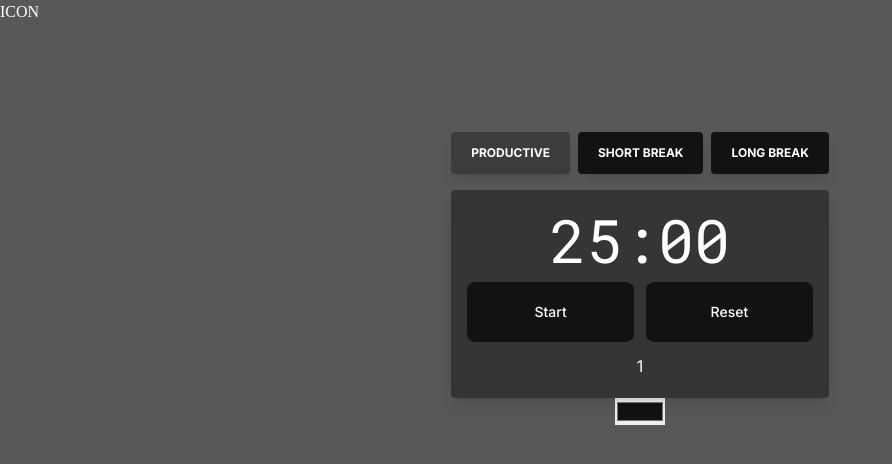
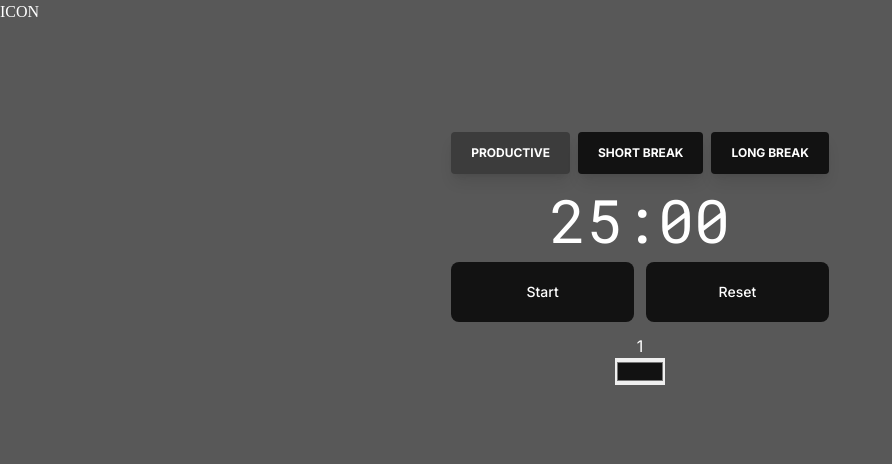
Before and after one commit to Devon-McGrath-github/dorodoro, a Next.js app: page / in a window 1280 px wide. Shown: the top 464 px of the page, without its empty margins (0-892 px from the left). Built offline with nearby package versions, Linux system fonts and the light colour scheme.

Commit message:
Adjust Tabs styling, eleminate unneccessary divs/styles

```diff
--- a/components/Tabs/Tab.tsx
+++ b/components/Tabs/Tab.tsx
@@ -17,7 +17,7 @@ const Tab = ({ tabName, timerType }: TabProps) => {
 		<li className='flex-auto text-center'>
 			<a
 				className={
-					'text-xs font-bold uppercase px-5 py-3 shadow-lg rounded block leading-normal bg-skin-primary border-none hover:bg-opacity-50 focus:ring-gray-200 ' +
+					'text-xs cursor-pointer font-bold uppercase px-5 py-3 shadow-lg rounded block leading-normal bg-skin-primary border-none hover:bg-opacity-50 focus:ring-gray-200 ' +
 					(timer === timerType ? 'bg-opacity-40' : 'bg-opacity-100')
 				}
 				onClick={(e) => {
@@ -26,7 +26,7 @@ const Tab = ({ tabName, timerType }: TabProps) => {
 					reset()
 				}}
 				data-toggle='tab'
-				href='#link1'
+				href='#'
 				role='tablist'
 			>
 				{tabName}
--- a/components/Tabs/Tabs.tsx
+++ b/components/Tabs/Tabs.tsx
@@ -30,12 +30,8 @@ const Tabs = () => {
 						<Tab tabName={'Short Break'} timerType={'shortBreak'} />
 						<Tab tabName={'Long Break'} timerType={'longBreak'} />
 					</ul>
-					<div className='relative flex flex-col min-w-0 break-words w-full shadow-lg rounded bg-skin-primary bg-opacity-50 '>
-						<div className='px-4 py-5 flex-auto'>
-							<div className='tab-content tab-space'>
-								<Timer />
-							</div>
-						</div>
+					<div className='min-w-0 break-words w-full rounded'>
+						<Timer />
 					</div>
 				</div>
 			</div>
```
